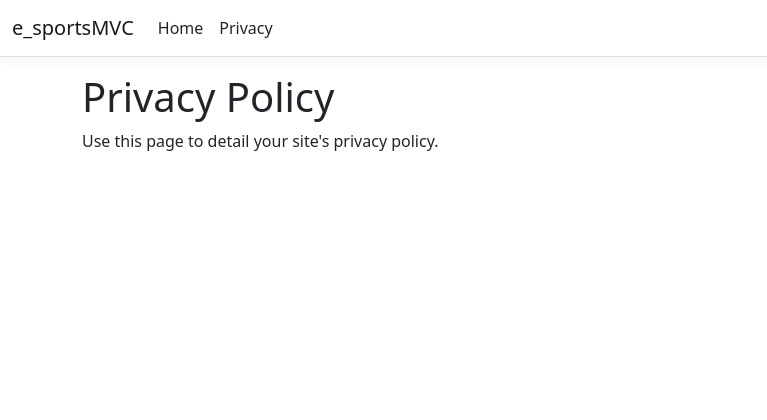
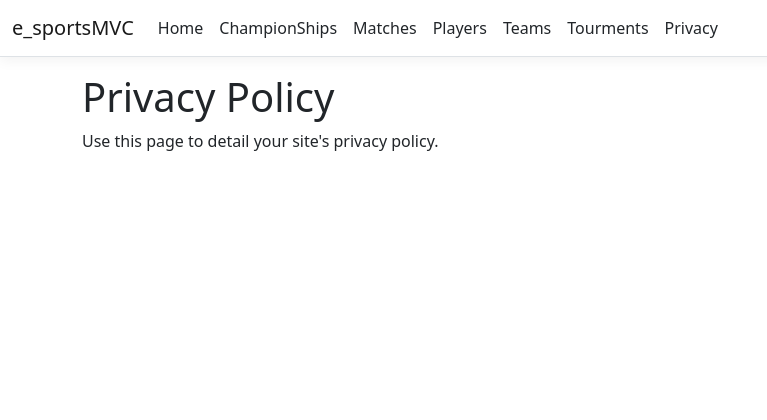
Before and after one commit to i240109-netizen/e-sportsMVC, an ASP.NET Core app: page /Home/Privacy in a window 1280 px wide. Shown: the top 420 px of the page, without its empty margins (0-767 px from the left). Run offline with ASP.NET Core 8, Linux system fonts and the light colour scheme; style sheets or scripts are compiled from the project's sources.

Commit message:
Created blank pages

```diff
--- a/e-sportsMVC/Controllers/HomeController.cs
+++ b/e-sportsMVC/Controllers/HomeController.cs
@@ -23,6 +23,33 @@ namespace e_sportsMVC.Controllers
             return View();
         }
 
+        public IActionResult ChampionShips()
+        {
+            return View();
+        }
+
+        public IActionResult Matches()
+        {
+            return View();
+        }
+
+        public IActionResult Players()
+        {
+            return View();
+        }
+
+        public IActionResult Teams()
+        {
+            return View();
+        }
+
+        public IActionResult Tourments()
+        {
+            return View();
+        }
+
+
+
         [ResponseCache(Duration = 0, Location = ResponseCacheLocation.None, NoStore = true)]
         public IActionResult Error()
         {
--- /dev/null
+++ b/e-sportsMVC/Views/Home/ChampionShips.cshtml
@@ -0,0 +1,5 @@
+@*
+    For more information on enabling MVC for empty projects, visit https://go.microsoft.com/fwlink/?LinkID=397860
+*@
+@{
+}
--- /dev/null
+++ b/e-sportsMVC/Views/Home/Matches.cshtml
@@ -0,0 +1,5 @@
+@*
+    For more information on enabling MVC for empty projects, visit https://go.microsoft.com/fwlink/?LinkID=397860
+*@
+@{
+}
--- /dev/null
+++ b/e-sportsMVC/Views/Home/Players.cshtml
@@ -0,0 +1,5 @@
+@*
+    For more information on enabling MVC for empty projects, visit https://go.microsoft.com/fwlink/?LinkID=397860
+*@
+@{
+}
--- /dev/null
+++ b/e-sportsMVC/Views/Home/Teams.cshtml
@@ -0,0 +1,5 @@
+@*
+    For more information on enabling MVC for empty projects, visit https://go.microsoft.com/fwlink/?LinkID=397860
+*@
+@{
+}
--- /dev/null
+++ b/e-sportsMVC/Views/Home/Tourments.cshtml
@@ -0,0 +1,5 @@
+@*
+    For more information on enabling MVC for empty projects, visit https://go.microsoft.com/fwlink/?LinkID=397860
+*@
+@{
+}
--- a/e-sportsMVC/Views/Shared/_Layout.cshtml
+++ b/e-sportsMVC/Views/Shared/_Layout.cshtml
@@ -21,6 +21,21 @@
                     <ul class="navbar-nav flex-grow-1">
                         <li class="nav-item">
                             <a class="nav-link text-dark" asp-area="" asp-controller="Home" asp-action="Index">Home</a>
+                        </li>
+                        <li class="nav-item">
+                            <a class="nav-link text-dark" asp-area="" asp-controller="Home" asp-action="ChampionShips">ChampionShips</a>
+                        </li>
+                        <li class="nav-item">
+                            <a class="nav-link text-dark" asp-area="" asp-controller="Home" asp-action="Matches">Matches</a>
+                        </li>
+                        <li class="nav-item">
+                            <a class="nav-link text-dark" asp-area="" asp-controller="Home" asp-action="Players">Players</a>
+                        </li>
+                        <li class="nav-item">
+                            <a class="nav-link text-dark" asp-area="" asp-controller="Home" asp-action="Teams">Teams</a>
+                        </li>
+                        <li class="nav-item">
+                            <a class="nav-link text-dark" asp-area="" asp-controller="Home" asp-action="Tourments">Tourments</a>
                         </li>
                         <li class="nav-item">
                             <a class="nav-link text-dark" asp-area="" asp-controller="Home" asp-action="Privacy">Privacy</a>
```
Also changed, not shown: 1 other file.
